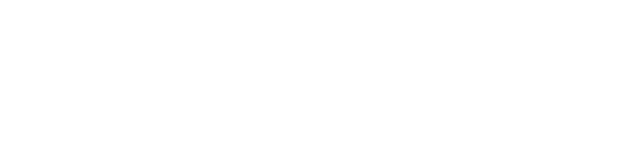
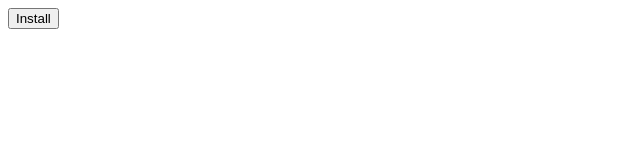
Before and after one commit to trzye/pwa-test, a plain HTML site: page index.html in a window 1280 px wide. Shown: the whole page, without its empty margins (0-640 px from the left). Drawn offline with Linux system fonts and the light colour scheme.

Commit message:
Update index.html

```diff
--- a/index.html
+++ b/index.html
@@ -1,2 +1,5 @@
 <link rel="manifest" href="manifest.json" />
 <script src="script.js"></script>
+<body>
+  <button class="install">Install</button>
+</body>
```
